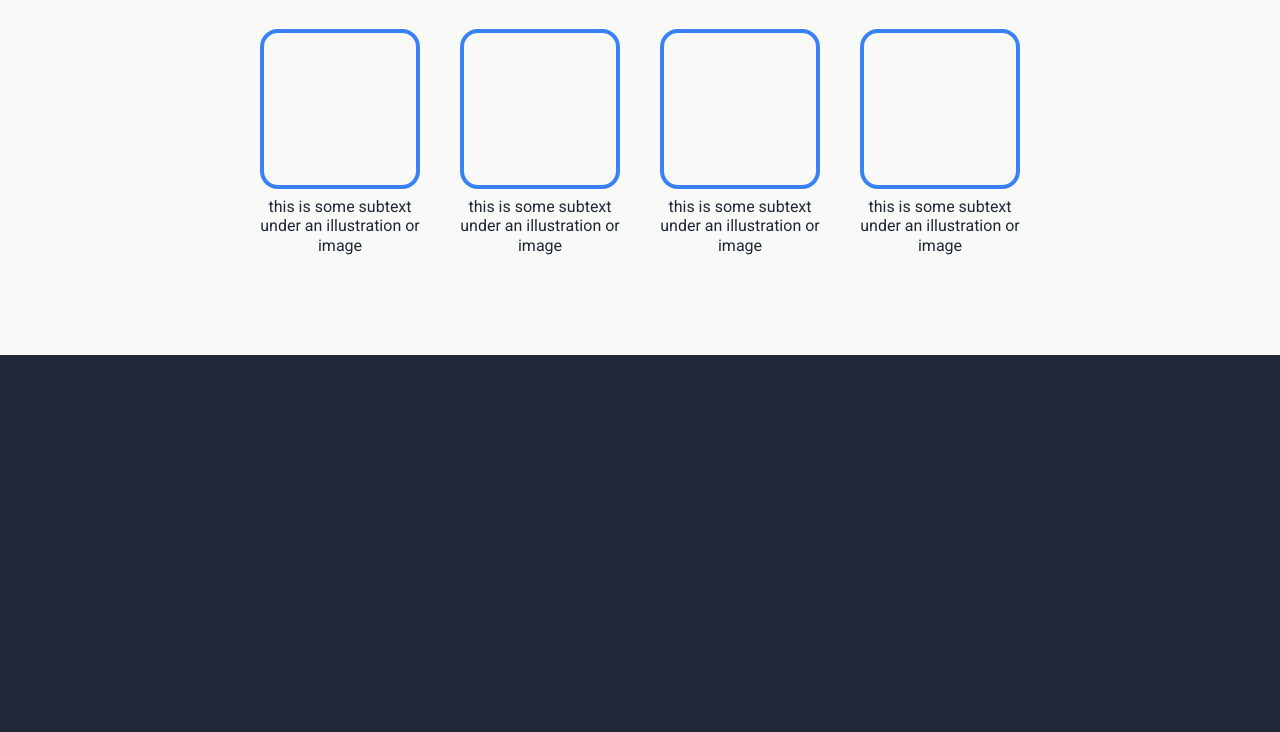
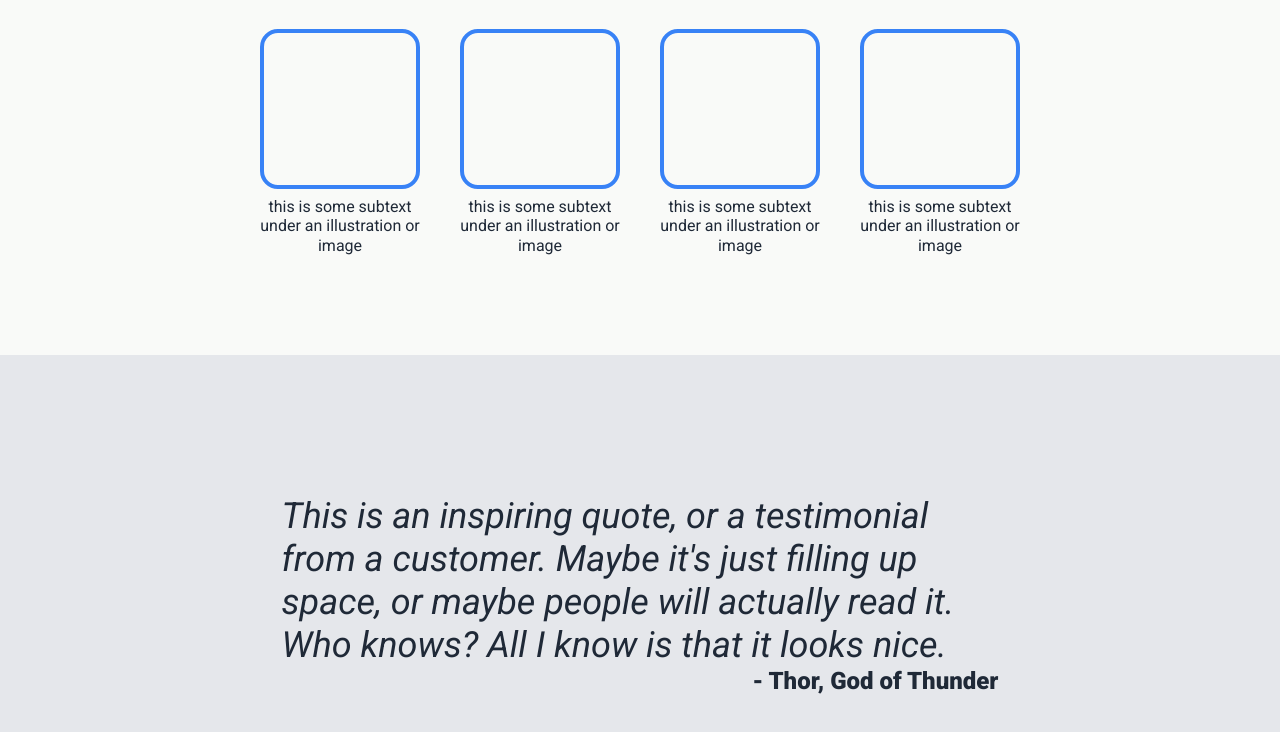
Before and after one commit to lesterpaz99/draft-landing-page, a plain HTML site: page index.html in a window 1280 px wide. Shown: the part 596-1328 px from the top of the page. Before the commit the page ends 951 px from the top, so only its background shows below. Drawn offline with Linux system fonts and the light colour scheme.

Commit message:
add quote section

```diff
--- a/index.html
+++ b/index.html
@@ -65,6 +65,18 @@
 					</div>
 				</div>
 			</section>
+			<section class="quote-section">
+				<div class="quote-container">
+					<p class="quote">
+						<em
+							>This is an inspiring quote, or a testimonial from a customer.
+							Maybe it's just filling up space, or maybe people will actually
+							read it. Who knows? All I know is that it looks nice.</em
+						>
+					</p>
+					<p class="author">- Thor, God of Thunder</p>
+				</div>
+			</section>
 		</div>
 	</body>
 </html>
--- a/styles.css
+++ b/styles.css
@@ -8,14 +8,14 @@
   --secondary-text-color: #e5e7eb;
 
   --header-logo-size: 24px;
-  --header-logo-color: var(--titles-color);
+  --header-logo-color: #f9faf8;
 
   --cta-color: #3882f6;
   --info-header-text-size: 36px;
-  --info-header-text-color: var(--dark-bg-color);
+  --info-header-text-color: #1f2937;
   --info-header-text-weight: 900;
 
-  --quote-bg-color: var(--secondary-text-color);
+  --quote-bg-color: #e5e7eb;
   --quote-color: #1f2937;
   --quote-text-size: 36px;
 }
@@ -229,3 +229,27 @@ main .hero-btn {
   text-align: center;
   color: var(--dark-bg-color);
 }
+
+.quote-section  {
+  background-color: var(--quote-bg-color);
+  padding-block: 140px;
+}
+
+.quote-container {
+  width: 80%;
+  margin-inline: auto;
+  font-size: var(--quote-text-size);
+}
+
+.quote {
+  font-style: italic;
+  font-weight: lighter;
+  color: var(--quote-color)
+}
+
+.author {
+  font-size: var(--header-logo-size);
+  color: var(--quote-color);
+  text-align: end;
+  font-weight: var(--info-header-text-weight);
+}
```
